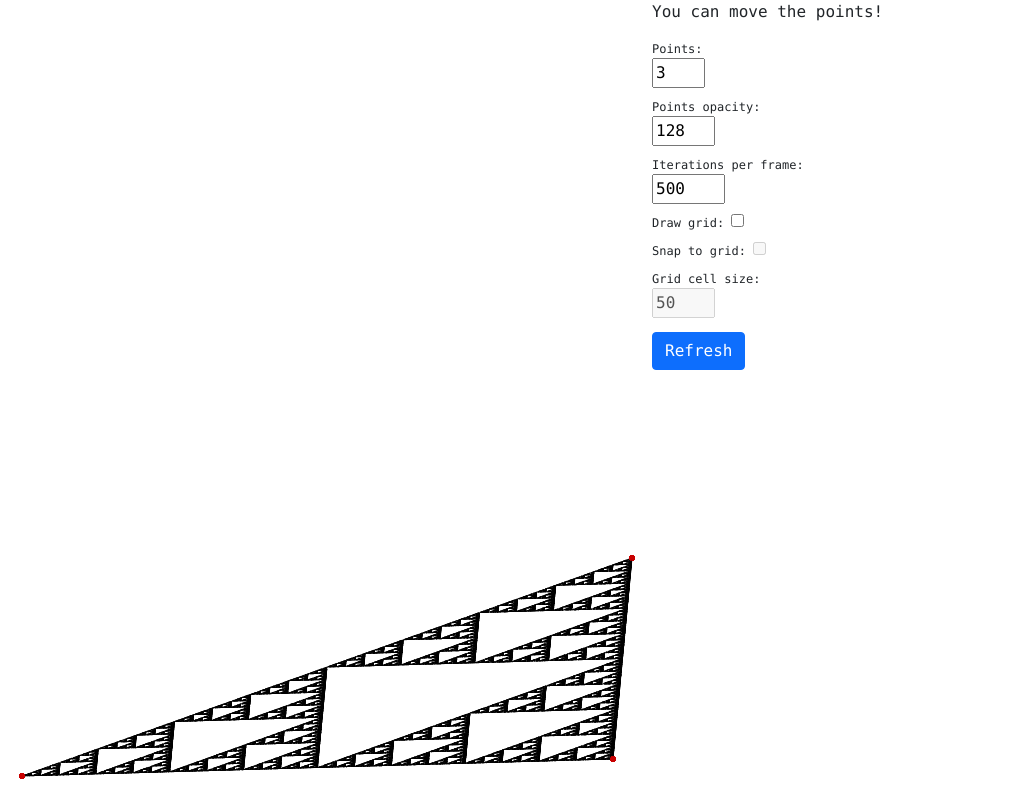
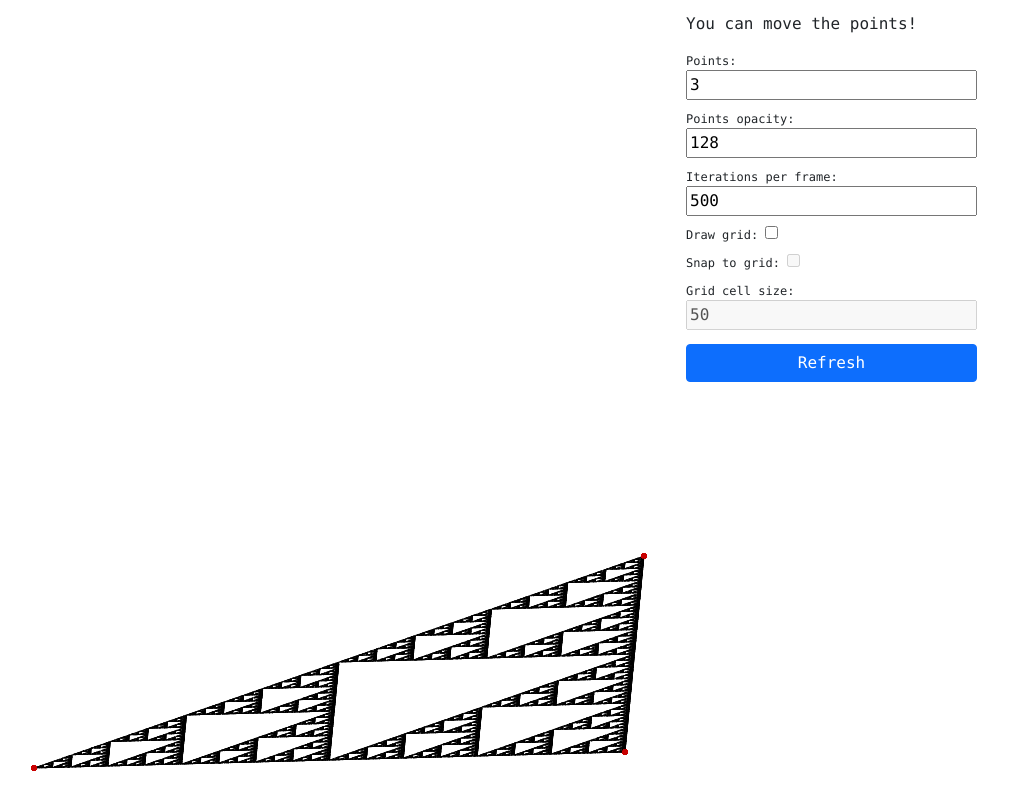
Before and after one commit to owlhowl/owlhowl.github.io, a PHP site: page /points.html in a window 1280 px wide. Shown: the whole page, without its empty margins (0-1021 px from the left). Before the commit the page ends 779 px from the top, so only its background shows below. Run offline with PHP 8.4, Linux system fonts and the light colour scheme; some libraries are stand-ins or nearby versions.

Commit message:
Something changed

```diff
--- a/css/points-style.css
+++ b/css/points-style.css
@@ -1,5 +1,6 @@
 body {
     font-family: 'Consolas';
+    margin: 12px;
 }
 
 .settings-text {
@@ -11,3 +12,8 @@
 .btn {
     margin-top: 14px;
 }
+
+.settings {
+    margin-left: 10px;
+    margin-bottom: 10px;
+}
--- a/js/points.js
+++ b/js/points.js
@@ -45,7 +45,7 @@
     let clientHeight = document.documentElement.clientHeight;
     let canvas;
     if (clientWidth >= 1080)
-        canvas = createCanvas(clientWidth/2, clientHeight-10);
+        canvas = createCanvas(clientWidth/2, clientHeight-30);
     else
         canvas = createCanvas(clientWidth, clientHeight/2);
 
--- a/points.html
+++ b/points.html
@@ -10,24 +10,24 @@
         <title>Points p5.js</title>
     </head>
     <body>
-        <div class="row align-items-md-start">
-            <div class="col-sm-12 col-md-6" id="sketch-holder">
+        <div class="row">
+            <div class="sketch col" id="sketch-holder">
                 <!-- Our sketch will go here! -->
             </div>
-            <div class="col-sm-12 col-md-4">
+            <div class="settings col">
                 <p>You can move the points!</p>
                 <p class="settings-text">Points:</p>
-                <input id="pointsNumber" type="number" step="1" min="3" max="20" value="3"/>
+                <input class="w-50" id="pointsNumber" type="number" step="1" min="3" max="20" value="3"/>
                 <p class="settings-text">Points opacity:</p>
-                <input id="pointsOpacity" type="number" step="1" min="0" max="255" value="128"/>
+                <input class="w-50" id="pointsOpacity" type="number" step="1" min="0" max="255" value="128"/>
                 <p class="settings-text">Iterations per frame:</p>
-                <input id="iterationsPerFrame" type="number" step="1" min="1" max="5000" value="500"/>
+                <input class="w-50" id="iterationsPerFrame" type="number" step="1" min="1" max="5000" value="500"/>
                 <p class="settings-text">Draw grid: <input id="drawGrid" type="checkbox"/></p>
                 <p class="settings-text">Snap to grid: <input id="snapToGrid" type="checkbox" disabled="true"/></p>
                 <p class="settings-text">Grid cell size:</p>
-                <input id="gridCellSize" type="number" step="1" min="10" max="200" value="50" disabled="true"/>
+                <input class="w-50" id="gridCellSize" type="number" step="1" min="10" max="200" value="50" disabled="true"/>
                 <br>
-                <button id="refresh-button" type="button" class="btn btn-primary">Refresh</button>
+                <button id="refresh-button" type="button" class="btn btn-primary w-50">Refresh</button>
             </div>
         </div>
         <script src="js/points.js"></script>
```
